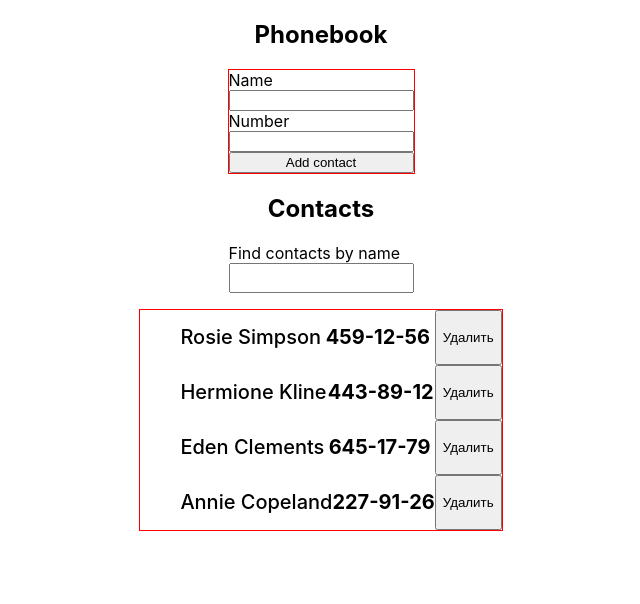
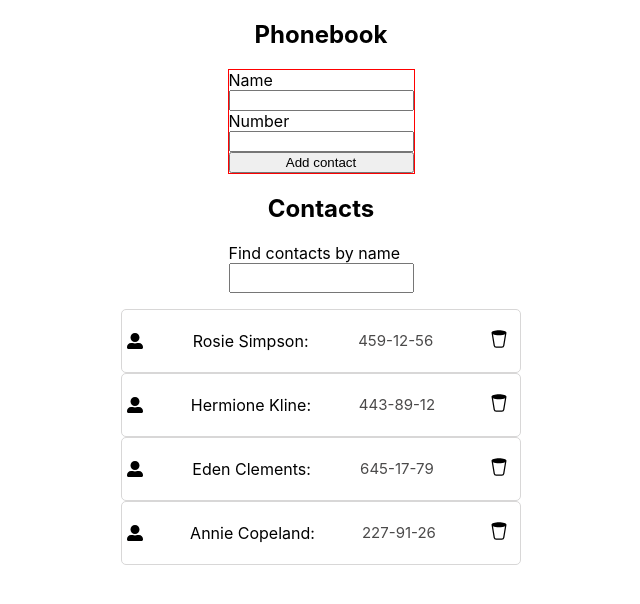
Before and after one commit to bobr1k92/goit-react-hw-02-phonebook, a React (Create React App) app: page / in a window 1280 px wide. Shown: the top 604 px of the page, without its empty margins (319-959 px from the left). Built offline with nearby package versions, Linux system fonts and the light colour scheme.

Commit message:
contactList-styles

```diff
--- a/src/components/App.jsx
+++ b/src/components/App.jsx
@@ -1,11 +1,11 @@
 import { Component } from "react";
-// import { nanoid } from 'nanoid'
+import { nanoid } from 'nanoid';
 import Container from "./GlobalContainer/Container";
 import Form from "./Form/Form";
 import SearchContact from './SearchContact/SearchContact';
-import TodoList from "./TodoList/TodoList";
+import ContactList from "./ContactList/ContactList";
 import contacts from './contacts.json';
-import { nanoid } from 'nanoid';
+
 
 
 
@@ -16,17 +16,45 @@ class SignContactForm extends Component {
     filter: '',
   };
 
+
+  checkContactName = checkedName => {
+    const { contacts } = this.state
+    const result = contacts.find(
+      contact => contact.name.toLowerCase() === checkedName.toLowerCase()
+    );
+    return result;
+  };
+
+
   addContact = ({name, number}) => {
+
+    if (this.checkContactName(name)) {
+     return alert(`This contact ${name} is already in the phonebook`);
+    };
 
     const contact = {
       id: nanoid(),
       name,
       number,
-    }
+    };
+
 
     this.setState(prevState => ({
-      contacts: [contact, ...prevState.contacts],
-    }))
+        contacts: [contact, ...prevState.contacts],
+      }));
+  };
+
+  searchContact = e => {
+    this.setState({ filter: e.currentTarget.value });
+  };
+
+
+  checkSearchContact = () => {
+    const { contacts, filter } = this.state;
+
+    return contacts.filter(contact =>
+      contact.name.toLowerCase().includes(filter.toLowerCase())
+    );
   };
 
   deleteContact = contactId => {
@@ -35,29 +63,18 @@ class SignContactForm extends Component {
     }))
   };
 
-  searchContact = e => {
-    const { filter, value } = e.currentTarget
-    this.setState({ [filter]: value });
-};
+  render() {
+    const { filter } = this.state;
+    const contactSearchResult = this.checkSearchContact();
 
-
-
-
-  // formSubmitData = data => {
-  //   // console.log(data);
-  // };
-
-
-  render() {
-    const { contacts } = this.state;
 
     return (
       <Container>
         <h2>Phonebook</h2>
       <Form onSubmit={this.addContact}/>
       <h2>Contacts</h2>
-      <SearchContact value={this.state.value} onSearch={this.searchContact}/>
-      <TodoList todos={contacts} onDelete={this.deleteContact}/>
+      <SearchContact value={filter} onSearch={this.searchContact}/>
+      <ContactList contacts={contactSearchResult} onDelete={this.deleteContact} />
       </Container>
     );
   }
--- /dev/null
+++ b/src/components/ContactList/ContactList.jsx
@@ -0,0 +1,19 @@
+import { BsTrash2 } from "react-icons/bs";
+import { FaUserAlt } from "react-icons/fa";
+import css from './contactlist.module.css';
+
+
+const ContactList = ({contacts, onDelete}) => (
+ <ul className={css.contactList}>{
+    contacts.map(({id, name, number}) => (
+        <li key={id} className={css.contactItem}><FaUserAlt/>
+        <p className={css.contactName}>{name}: </p>
+        <a href={number} className={css.contactLink}>{number}</a>
+        <button type="button" className={css.contactBtn} onClick={() => onDelete(id)}><BsTrash2 size="20"/></button>
+        </li>
+        ))
+      }
+</ul>
+);
+
+export default ContactList
--- /dev/null
+++ b/src/components/ContactList/contactlist.module.css
@@ -0,0 +1,35 @@
+
+
+.contactList {
+    width: 400px;
+    list-style: none;
+    padding-left: 0;
+}
+
+.contactItem {
+    display: flex;
+    justify-content: space-between;
+    align-items: center;
+    border: 1px solid rgb(216, 215, 215);
+    border-radius: 5px;
+    padding: 5px 5px;
+}
+/* .contactName {
+    display: flex;
+    align-items: center;
+} */
+
+.contactLink {
+    display: flex;
+    align-items: center;
+    text-decoration: none;
+    color: #4b4a4a;
+    font-weight: 400;
+    font-size: 15px;
+    line-height: 10px;
+}
+
+.contactBtn{
+    background-color: #fff;
+    border: none;
+}
--- a/src/components/Form/Form.jsx
+++ b/src/components/Form/Form.jsx
@@ -11,17 +11,33 @@ class Form extends Component {
     handleChange = e => {
         const  { name, value } = e.currentTarget
         this.setState({ [name]: value });
-        console.log(value);
       };
+
 
       handleSubmit = e => {
         e.preventDefault();
+
         this.props.onSubmit(this.state);
+
+        this.reset();
       };
 
+      // Очищення полів форми після відправки
       reset = () => {
-        this.setState({name: '', number: '',})
-      }
+        this.setState({ name: '', number: '' });
+      };
+
+      // handleSubmit = e => {
+      //   e.preventDefault();
+
+      //   this.props.onSubmit(this.state);
+
+      //   this.reset();
+      // };
+
+      // reset = () => {
+      //   this.setState(this.state);
+      // };
 
     render(){
         return (
@@ -30,7 +46,7 @@ class Form extends Component {
             <input
       type="text"
       name="name"
-      value={this.state.value}
+      value={this.state.name}
       pattern="^[a-zA-Zа-яА-Я]+(([' -][a-zA-Zа-яА-Я ])?[a-zA-Zа-яА-Я]*)*$"
       title="Name may contain only letters, apostrophe, dash and spaces. For example Adrian, Jacob Mercer, Charles de Batz de Castelmore d'Artagnan"
       required
@@ -43,6 +59,7 @@ class Form extends Component {
               <input
       type="tel"
       name="number"
+      value={this.state.number}
       pattern="\+?\d{1,4}?[-.\s]?\(?\d{1,3}?\)?[-.\s]?\d{1,4}[-.\s]?\d{1,4}[-.\s]?\d{1,9}"
       title="Phone number must be digits and can contain spaces, dashes, parentheses and can start with +"
       required
--- a/src/components/TodoList/TodoList.jsx
+++ /dev/null
@@ -1,18 +0,0 @@
-// import { nanoid } from "nanoid";
-// import { Component } from "react";
-import css from './todolist.module.css';
-// import { IoMdTrash } from "react-icons/io";
-
-
-const TodoList = ({todos, onDelete}) => (
- <ul className={css.todoList}>{
-    todos.map(({id, name, number}) => (
-        <li key={id} className={css.todoItem}>
-        <p className={css.contactName} >{name}</p>
-        <p className={css.contactNumber} >{number}</p>
-        <button type="button" className={css.contactBtn} onClick={() => onDelete(id)}>Удалить</button>
-        </li>))}
-</ul>
-);
-
-export default TodoList
--- a/src/components/TodoList/todolist.module.css
+++ /dev/null
@@ -1,29 +0,0 @@
-.todoList {
-    border: 1px solid red;
-    list-style: none;
-}
-
-.todoItem {
-    display: flex;
-    justify-content: space-between;
-font-weight: 700;
-font-size: 20px;
-line-height: 15px;
-}
-
-.contactName {
-    font-weight: 500;
-font-size: 20px;
-line-height: 15px;
-};
-
-.contactNumber {
-    font-weight: 500;
-    font-size: 20px;
-    line-height: 15px;
-};
-
-.contactBtn {
-    background-color:aqua;
-    border-radius: 5px;
-}
```
